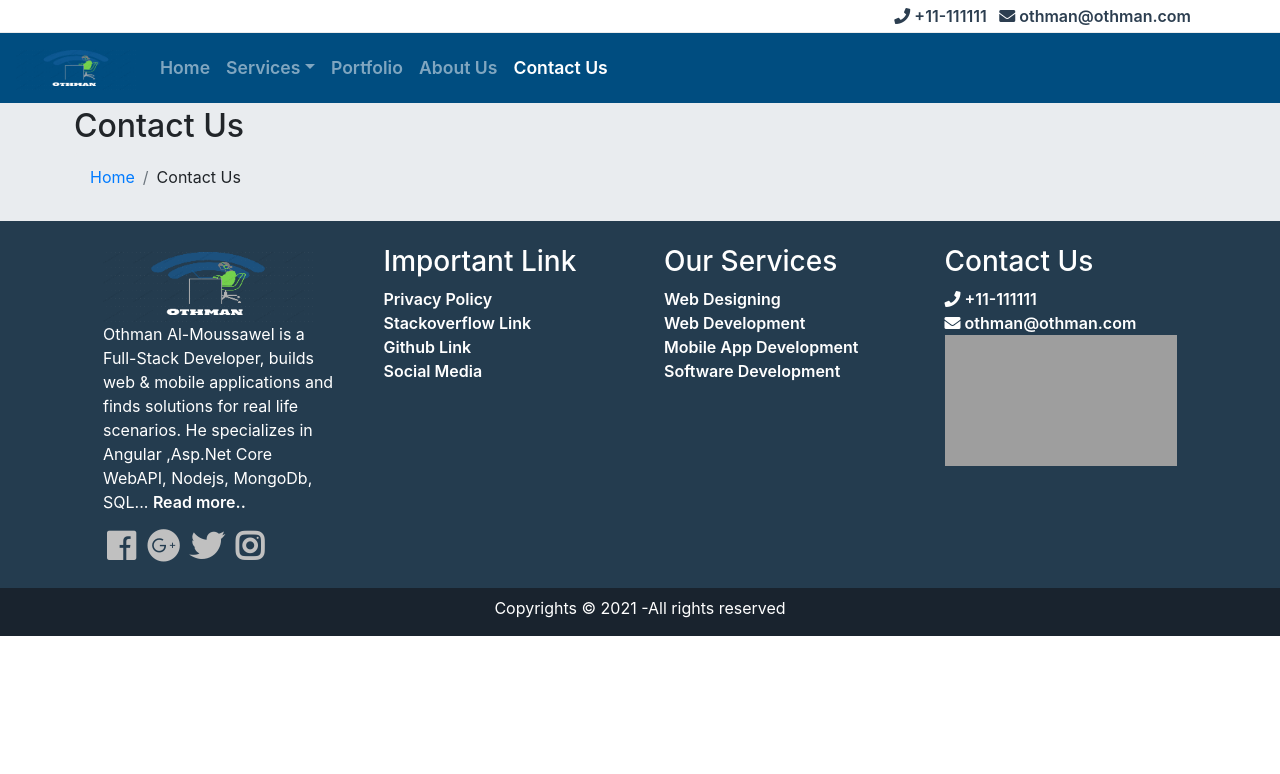
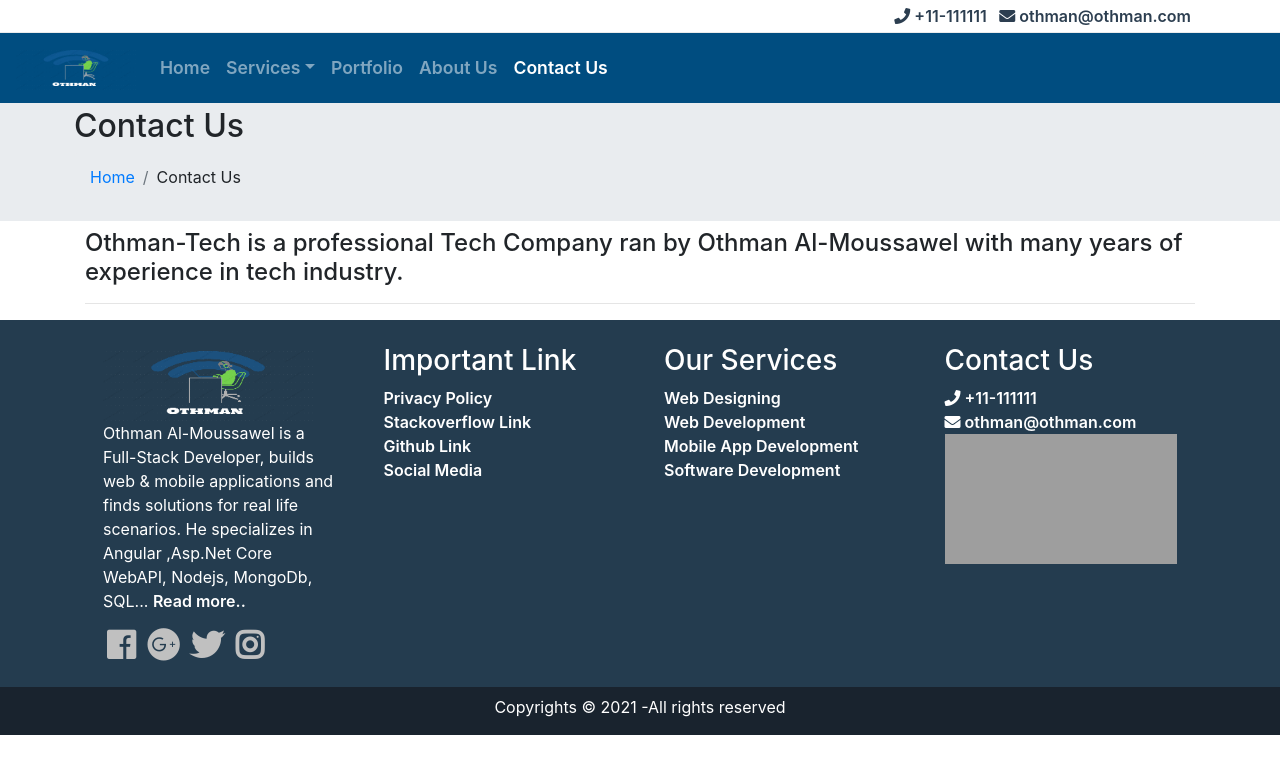
Before and after one commit to osman-developer/portfolio-tech-web, a plain HTML site: page contactus.html in a window 1280 px wide. Drawn offline with Linux system fonts and the light colour scheme; grey boxes are pictures that could not be loaded.

Commit message:
contact us

```diff
--- a/contactus.html
+++ b/contactus.html
@@ -90,6 +90,18 @@
             </div>
         </div>
     </section>
+   <!-- START PORTFOLIO SECTION -->
+   <section class="portfolio-top-section">
+    <div class="container pt-1 pt-md-2">
+        <div class="row ">
+            <div class="col-12">
+                <h4>Othman-Tech is a professional Tech Company ran by Othman Al-Moussawel with many years of experience in tech industry.</h4>
+                <hr>
+            </div>
+
+        </div>
+    </div>
+</section>
 
     <footer class="full-footer">
         <!-- the p-md-4 it is padding of 4 for all devices from medium to large
```
